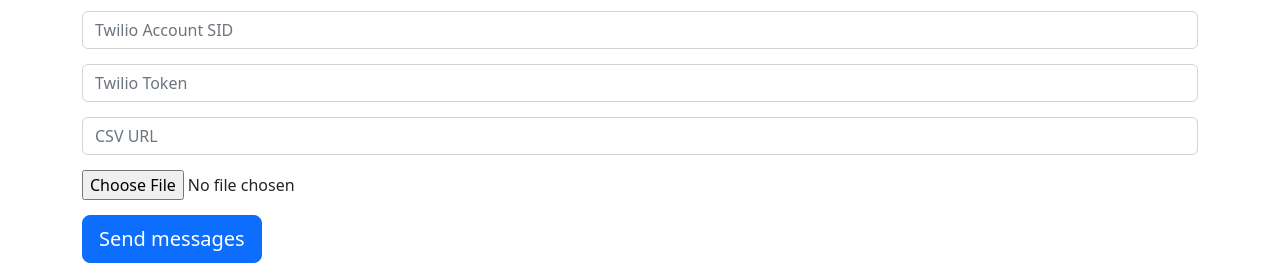
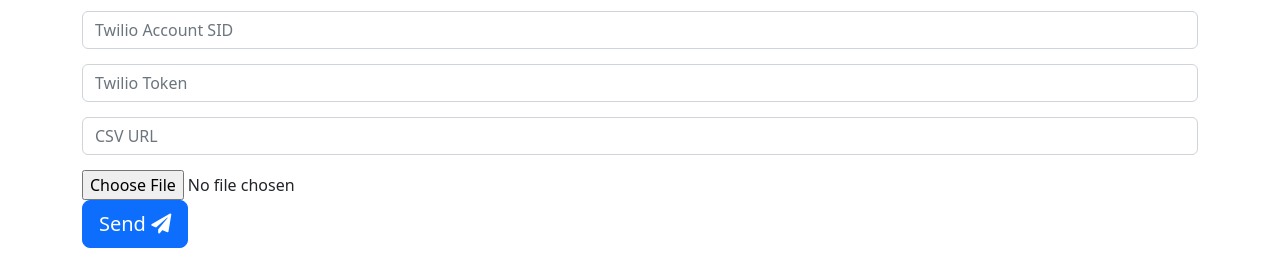
Before and after one commit to RAHB-REALTORS-Association/sms-sender, a Flask app: page / in a window 1280 px wide. Shown: the part 562-841 px from the top of the page. After the commit the page ends 810 px from the top, so only its background shows below. Run offline with Flask 3, Linux system fonts and the light colour scheme.

Commit message:
Send button icon

```diff
--- a/templates/index.html
+++ b/templates/index.html
@@ -40,8 +40,8 @@
             <div class="mt-15">
                 <input name="file" type="file" />
             </div>
-            <div class="mt-15">
-                <input type="submit" value="Send messages" class="btn btn-primary btn-lg" />
+            <div class="mb-3">
+                <button type="submit" class="btn btn-primary btn-lg">Send <i class="fas fa-paper-plane"></i></button>
             </div>
         </form>
     </div>
```
